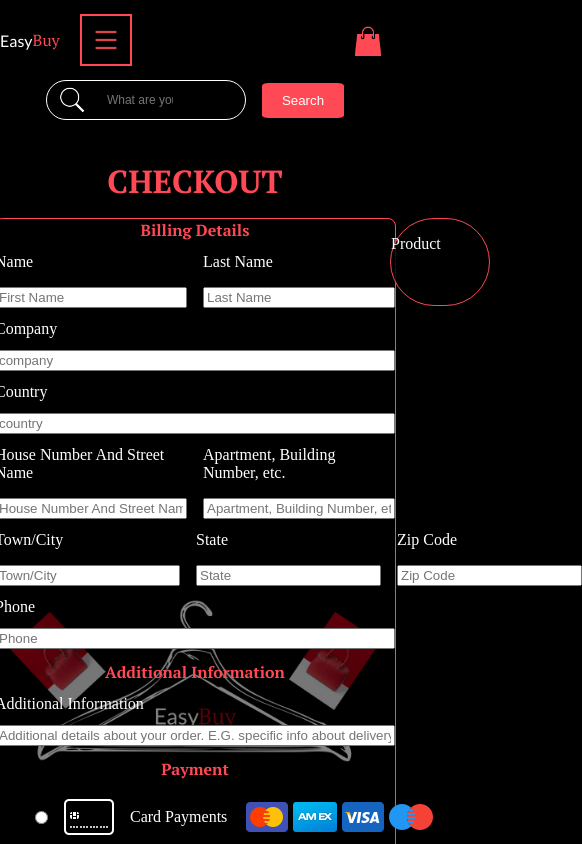
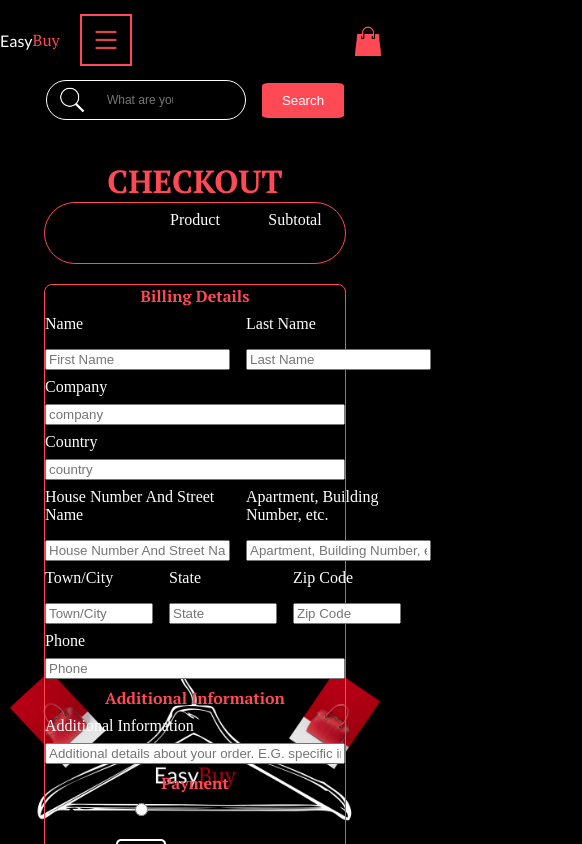
Before and after one commit to lem31/mystore, a React (Vite) app in the folder my-store-app/: page /Checkout in a window 390 px wide. Shown: the top 844 px of the page, 582 px wide, since content can reach past the window. Built offline with nearby package versions, Linux system fonts and the light colour scheme; a web font is replaced by a local one.

Commit message:
added styles to checkout page

```diff
--- a/my-store-app/src/CSS_Modules/Checkout_Page/checkout.module.css
+++ b/my-store-app/src/CSS_Modules/Checkout_Page/checkout.module.css
@@ -1,34 +1,35 @@
 .container_checkout {
   display: flex;
   flex-direction: column;
-
+  align-items: center;
   max-width: 100vw;
   height: auto;
   margin-top: 40px;
   margin-bottom: 40px;
-  gap: 16px;
 }
 
 .inner_container_checkout {
   display: flex;
   flex-direction: row;
-  max-width: 100vw;
+
+  justify-items: center;
+  gap: 20px;
+  max-width: 800px;
 }
-
+/*
 .payment_form_box {
   display: flex;
   flex-direction: column;
+  align-items: center;
   justify-content: center;
-  align-content: center;
-  align-items: center;
   gap: 16px;
-  width: 100%;
+  width: 500px;
   background-color: rgba(0, 0, 0, 0.486);
-}
+} */
 .payment_form {
   display: flex;
   flex-direction: column;
-  gap: 12px;
+  gap: 8px;
   width: 400px;
   border: 1px solid var(--tertiary-color);
   border-radius: 8px;
@@ -46,7 +47,8 @@
   width: 100%;
 }
 
-.row_div {
+.row_div,
+.option_one_row_div {
   display: flex;
   flex-direction: row;
   align-items: center;
@@ -89,7 +91,7 @@
   display: flex;
   flex-direction: column;
   gap: 12px;
-  width: 100%;
+  width: 300px;
 }
 
 .klarna_img,
@@ -106,14 +108,117 @@
   align-items: center;
 }
 
-.your_order_titles,
-.your_product_items {
+.your_order_titles {
   display: grid;
-  grid-template-columns: repeat(4, 1fr);
-  grid-template-rows: 1fr;
+  grid-template-columns: repeat(3, 1fr);
+  grid-template-rows: auto;
   color: var(--secondary-color);
   max-width: 800px;
   margin-top: 8px;
   justify-items: center;
   align-items: center;
 }
+
+.your_cart_card {
+  display: flex;
+  flex-direction: column;
+  background-color: rgba(0, 0, 0, 0.822);
+  border: 1px solid var(--tertiary-color);
+  border-radius: 52px;
+  width: 100%;
+  width: 300px;
+  height: auto;
+  padding-bottom: 16px;
+}
+
+.your_product_title {
+  grid-column: 2;
+  grid-row: 1;
+  color: var(--secondary-color);
+}
+
+.your_subtotal_title {
+  grid-column: 3;
+  grid-row: 1;
+  color: var(--secondary-color);
+}
+
+.your_products_in_cart_div {
+  display: grid;
+  grid-template-columns: repeat(3, 1fr);
+  grid-auto-rows: 100px;
+  align-items: center;
+  max-width: 800px;
+  height: auto;
+  gap: 12px;
+}
+
+.your_image {
+  width: 100px;
+  height: 100px;
+  object-fit: cover;
+  margin: auto;
+  border-radius: 38px;
+  grid-column: 1;
+}
+
+.your_image_div {
+  width: 100px;
+  height: 100px;
+  grid-column: 1;
+}
+
+.input_town_zip_state {
+  width: 100px;
+}
+
+.card_img {
+  width: 32px;
+  height: 32px;
+}
+
+@media (min-width: 487px) and (max-width: 768px) {
+  .inner_container_checkout {
+    display: flex;
+    align-items: center;
+    flex-direction: column-reverse;
+  }
+}
+
+@media (max-width: 486px) {
+  .inner_container_checkout {
+    display: flex;
+    align-items: center;
+    flex-direction: column-reverse;
+  }
+
+  .payment_form {
+    display: flex;
+    flex-direction: column;
+    gap: 8px;
+    width: 300px;
+    border: 1px solid var(--tertiary-color);
+    border-radius: 8px;
+  }
+
+  .card_img {
+    width: 28px;
+    height: 28px;
+  }
+
+  .card_payment_img_div {
+    display: flex;
+    flex-wrap: wrap;
+    flex-direction: row;
+    justify-content: end;
+    width: 100%;
+  }
+
+  .option_one_row_div {
+    display: flex;
+    flex-direction: column;
+    align-items: center;
+    gap: 16px;
+    width: 100%;
+  }
+}
--- a/my-store-app/src/Components/Checkout/Payment_Form/index.jsx
+++ b/my-store-app/src/Components/Checkout/Payment_Form/index.jsx
@@ -11,7 +11,7 @@ import Klarna from '../../../Images/klarna-pink-square-logo-24364.png';
 import Vipps from '../../../Images/Vipps.png';
 import styles from '../../../CSS_Modules/Checkout_Page/checkout.module.css';
 import gStyles from '../../../CSS_Modules/Global_Styles/global_styles.module.css';
-
+import checkoutStyles from '../../../CSS_Modules/Checkout_Page/checkout.module.css';
 function PaymentForm() {
   const navigate = useNavigate();
   const clearCart = useMyStore((state)=> state.clearCart);
@@ -21,51 +21,51 @@ function PaymentForm() {
 
   }, [navigate, clearCart]);
   return (
-    <div className={styles.payment_form_box}>
-      <form className={styles.payment_form} onSubmit={(e) => { e.preventDefault(); handleClick(); }}>
+    <div className={checkoutStyles.payment_form_box}>
+      <form className={checkoutStyles.payment_form} onSubmit={(e) => { e.preventDefault(); handleClick(); }}>
         <h1 className={gStyles.h2}>Billing Details</h1>
         <div className={styles.row_div}>
-          <div className={styles.label_input_div} >
-        <label className={styles.checkout_label} htmlFor="name">Name</label>
-        <input type="text" id="first-name" name="first-name" placeholder="First Name"/>
+          <div className={checkoutStyles.label_input_div} >
+        <label className={checkoutStyles.checkout_label} htmlFor="name">Name</label>
+        <input className={checkoutStyles.checkout_input} type="text" id="first-name" name="first-name" placeholder="First Name"/>
         </div>
-        <div className={styles.label_input_div}>
-        <label className={styles.checkout_label} htmlFor="last-name">Last Name</label>
+        <div className={checkoutStyles.label_input_div}>
+        <label className={checkoutStyles.checkout_label} htmlFor="last-name">Last Name</label>
         <input type="text" id="last-name" name="last-name" placeholder="Last Name"/>
         </div>
         </div>
-        <label className={styles.checkout_label}htmlFor="company">Company</label>
+        <label className={checkoutStyles.checkout_label}htmlFor="company">Company</label>
         <input type="text" id="company" name="company" placeholder="company"/>
-        <label className={styles.checkout_label} htmlFor="country">Country</label>
+        <label className={checkoutStyles.checkout_label} htmlFor="country">Country</label>
         <input type="text" id="country" name="country" placeholder="country"/>
-        <div className={styles.row_div}>
-          <div className={styles.label_input_div}>
-        <label className={styles.checkout_label}htmlFor="house-number-and-street-name">House Number And Street Name</label>
+        <div className={checkoutStyles.row_div}>
+          <div className={checkoutStyles.label_input_div}>
+        <label className={checkoutStyles.checkout_label}htmlFor="house-number-and-street-name">House Number And Street Name</label>
         <input type="text" id="house-number-and-street-name" name="house-number-and-street-name" placeholder="House Number And Street Name"/>
         </div>
-        <div className={styles.label_input_div}>
-        <label className={styles.checkout_label} htmlFor="apartment-building-number">Apartment, Building Number, etc.</label>
+        <div className={checkoutStyles.label_input_div}>
+        <label className={checkoutStyles.checkout_label} htmlFor="apartment-building-number">Apartment, Building Number, etc.</label>
         <input type="text" id="apartment-building-number" name="apartment-building-number" placeholder="Apartment, Building Number, etc."/>
         </div>
         </div>
-        <div className={styles.row_div}>
-          <div className={styles.label_input_div}>
-        <label className={styles.checkout_label} htmlFor="town-city">Town/City</label>
-        <input type="text" id="town-city" name="town-city" placeholder="Town/City"/>
+        <div className={checkoutStyles.row_div}>
+          <div className={checkoutStyles.label_input_div}>
+        <label className={checkoutStyles.checkout_label} htmlFor="town-city">Town/City</label>
+        <input className={checkoutStyles.input_town_zip_state} type="text" id="town-city" name="town-city" placeholder="Town/City"/>
         </div>
-        <div className={styles.label_input_div}>
-        <label className={styles.checkout_label} htmlFor="state">State</label>
-        <input type="text" id="state" name="state" placeholder="State"/>
+        <div className={checkoutStyles.label_input_div}>
+        <label className={checkoutStyles.checkout_label} htmlFor="state">State</label>
+        <input className={checkoutStyles.input_town_zip_state} type="text" id="state" name="state" placeholder="State"/>
         </div>
-        <div className={styles.label_input_div}>
-        <label className={styles.checkout_label} htmlFor="zip-code">Zip Code</label>
-        <input type="text" id="zip-code" name="zip-code" placeholder="Zip Code"/>
+        <div className={checkoutStyles.label_input_div}>
+        <label className={checkoutStyles.checkout_label} htmlFor="zip-code">Zip Code</label>
+        <input className={checkoutStyles.input_town_zip_state}type="text" id="zip-code" name="zip-code" placeholder="Zip Code"/>
         </div>
         </div>
-        <label className={styles.checkout_label} htmlFor="phone">Phone</label>
+        <label className={checkoutStyles.checkout_label} htmlFor="phone">Phone</label>
         <input type="number" id="phone" name="phone" placeholder="Phone"/>
         <h2 className={gStyles.h2}>Additional Information</h2>
-        <label className={styles.checkout_label} htmlFor="additional-info">Additional Information</label>
+        <label className={checkoutStyles.checkout_label} htmlFor="additional-info">Additional Information</label>
         <input type="text" id="additional-info" name="additional-info" placeholder="Additional details about your order. E.G. specific info about delivery"/>
 
 
@@ -73,22 +73,22 @@ function PaymentForm() {
         <ul >
 
           <li >
-          <div className={styles.row_div}>
+          <div className={checkoutStyles.row_div}>
           <label htmlFor="option1">
-          <div className={styles.row_div}>
+          <div className={checkoutStyles.option_one_row_div}>
             <input type="radio" id="option1" name="payment-options" value="option1"/>
 
 
 
               <img src={CreditCard} alt="Option 1"/>
 
-              <p className={styles.card_payment_p}>Card Payments</p>
+              <p className={checkoutStyles.card_payment_p}>Card Payments</p>
 
-            <div className={styles.card_payment_img_div}>
-              <img src={MasterCard} alt="Option1"/>
-              <img src={Amex} alt="Option1"/>
-              <img src={Visa} alt="Option1"/>
-              <img src={Mæstro} alt="Option1"/>
+            <div className={checkoutStyles.card_payment_img_div}>
+              <img className={checkoutStyles.card_img} src={MasterCard} alt="Option1"/>
+              <img className={checkoutStyles.card_img} src={Amex} alt="Option1"/>
+              <img className={checkoutStyles.card_img} src={Visa} alt="Option1"/>
+              <img className={checkoutStyles.card_img} src={Mæstro} alt="Option1"/>
               </div>
               </div>
 
@@ -99,40 +99,40 @@ function PaymentForm() {
 
 
 <div className={styles.card_payment_form_div}>
-          <label className={styles.checkout_label} htmlFor="card-number">Card Number</label>
+          <label className={checkoutStyles.checkout_label} htmlFor="card-number">Card Number</label>
           <input type="number" id="card-number" name="card-number" placeholder="Card Number"/>
-          <div className={styles.row_div}>
-          <div className={styles.label_input_div}>
-          <label className={styles.checkout_label} htmlFor="expiry-date">Expiry Date</label>
+          <div className={checkoutStyles.row_div}>
+          <div className={checkoutStyles.label_input_div}>
+          <label className={checkoutStyles.checkout_label} htmlFor="expiry-date">Expiry Date</label>
           <input type="text" id="expiry-date" name="expiry-date" placeholder="Expiry Date"/>
         </div>
-        <div className={styles.label_input_div}>
-          <label className={styles.checkout_label} htmlFor="cvc-cvv">Cvc/Cvv</label>
+        <div className={checkoutStyles.label_input_div}>
+          <label className={checkoutStyles.checkout_label} htmlFor="cvc-cvv">Cvc/Cvv</label>
           <input type="number" id="cvc-cvv" name="cvc-cvv" placeholder="CVC/CVV"/>
         </div>
           </div>
-          <label className={styles.checkout_label} htmlFor="name-on-card">Name On Card</label>
+          <label className={checkoutStyles.checkout_label} htmlFor="name-on-card">Name On Card</label>
           <input type="text" id="name-on-card" name="name-on-card" placeholder="Name On Card"/>
 
           <button className={gStyles.button} type="submit">PAY</button>
           </div>
           <li>
-          <div className={`${styles.row_div} ${styles.klarna_div}`}>
+          <div className={`${checkoutStyles.row_div} ${checkoutStyles.klarna_div}`}>
             <input type="radio" id="option2" name="payment-options" value="option2"/>
             <label htmlFor="option2">
-            <div className={styles.img_p_div}>
-              <img className={styles.klarna_img} src={Klarna} alt="Option 2"/>
-              <p className={styles.klarna_p}>Klarna</p>
+            <div className={checkoutStyles.img_p_div}>
+              <img className={checkoutStyles.klarna_img} src={Klarna} alt="Option 2"/>
+              <p className={checkoutStyles.klarna_p}>Klarna</p>
               </div>
             </label>
             </div>
           </li>
 
           <li>
-            <div className={`${styles.row_div} ${styles.vipps_div}`}>
+            <div className={`${checkoutStyles.row_div} ${checkoutStyles.vipps_div}`}>
             <input type="radio" id="option3" name="payment-options" value="option3"/>
             <label htmlFor="option3">
-              <img className={styles.vipps_img} src={Vipps} alt="Option 3"/>
+              <img className={checkoutStyles.vipps_img} src={Vipps} alt="Option 3"/>
               <span>Vipps</span>
             </label>
             </div>
--- a/my-store-app/src/Components/Checkout/Your_Order/index.jsx
+++ b/my-store-app/src/Components/Checkout/Your_Order/index.jsx
@@ -2,29 +2,36 @@ import React from 'react';
 import useMyStore from '../../Store';
 import DisplayProductSubtotal from '../../Cart/Product_Subtotal';
 import styles from '../../../CSS_Modules/Cart_Page/cart.module.css';
+import checkoutStyles from '../../../CSS_Modules/Checkout_Page/checkout.module.css';
 
 const YourOrder = () => {
   const cart = useMyStore((state) => state.cart);
   return (
     <>
-      <div className={styles.outer_cart_box}>
-        <div className={styles.cart_card}>
-          <div className={styles.your_order_titles}>
-            <p className={styles.product_card_title}>Product</p>
-            <p className={styles.subtotal_title}>Subtotal</p>
+      <div className={checkoutStyles.outer_cart_box}>
+        <div className={checkoutStyles.your_cart_card}>
+          <div className={checkoutStyles.your_order_titles}>
+            <p className={checkoutStyles.your_product_title}>Product</p>
+            <p className={checkoutStyles.your_subtotal_title}>Subtotal</p>
           </div>
           {cart.length > 0 ? (
             <ul>
               {cart.map((product) => (
                 product && (
-                  <li key={product.id} className={styles.your_product_items}>
-                    <div className={styles.products_in_cart_div}>
-                      <div className={styles.image_div}>
-                        <img className={styles.product_image} src={product.image.url} alt={product.title} />
+                  <li key={product.id} className={checkoutStyles.your_product_items}>
+                    <div className={checkoutStyles.your_products_in_cart_div}>
+                      <div className={checkoutStyles.your_image_div}>
+                        <img className={checkoutStyles.your_image} src={product.image.url} alt={product.title} />
                       </div>
+                      <div>
+
                       <p className={styles.product_title}>{product.title}</p>
-                      <p className={styles.product_price}>${product.price}</p>
+                      </div>
+
+
+
                       <DisplayProductSubtotal product={product} />
+
                     </div>
                   </li>
                 )
@@ -33,8 +40,14 @@ const YourOrder = () => {
           ) : (
             <p className={styles.empty_cart_message}>Your cart is empty.</p>
           )}
+
+
         </div>
       </div>
+
+
+
+
     </>
   );
 };
```
